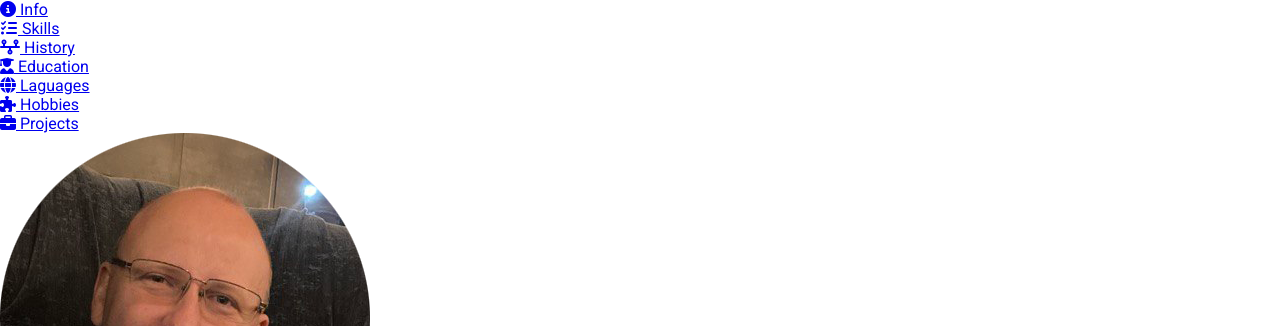
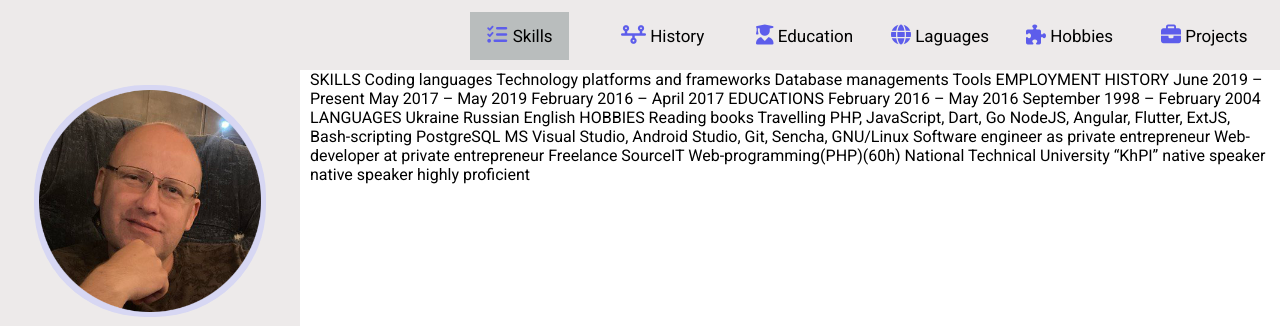
Before and after one commit to VladimirTkachenko/portfoilio, a plain HTML site: page index.html in a window 1280 px wide. Shown: the top 326 px of the page. Drawn offline with Linux system fonts and the light colour scheme.

Commit message:
fix paths

```diff
--- a/index.html
+++ b/index.html
@@ -61,7 +61,7 @@
 
     <div class="sidenav">
         <div>
-            <img src="/assets/ph1_circle.png" alt="Photo Tkachenko Volodymyr" onerror="this.onerror=null;this.src='https://raw.githubusercontent.com/VladimirTkachenko/portfolio/main/assets/ph1_circle.png';">
+            <img src="./assets/ph1_circle.png" alt="Photo Tkachenko Volodymyr" onerror="this.onerror=null;this.src='https://raw.githubusercontent.com/VladimirTkachenko/portfolio/main/assets/ph1_circle.png';">
         </div>
         <div>
             Tkachenko Volodymyr
--- a/styles/style.css
+++ b/styles/style.css
@@ -1,6 +1,6 @@
 @import url('https://fonts.googleapis.com/css2?family=Roboto:wght@300;400;500;600&display=swap');
-@import url('./styles/top.nav.css');
-@import url('./styles/side.nav.css');
+@import url('./top.nav.css');
+@import url('./side.nav.css');
 html {
     box-sizing: border-box;
     scroll-behavior: smooth;
```
